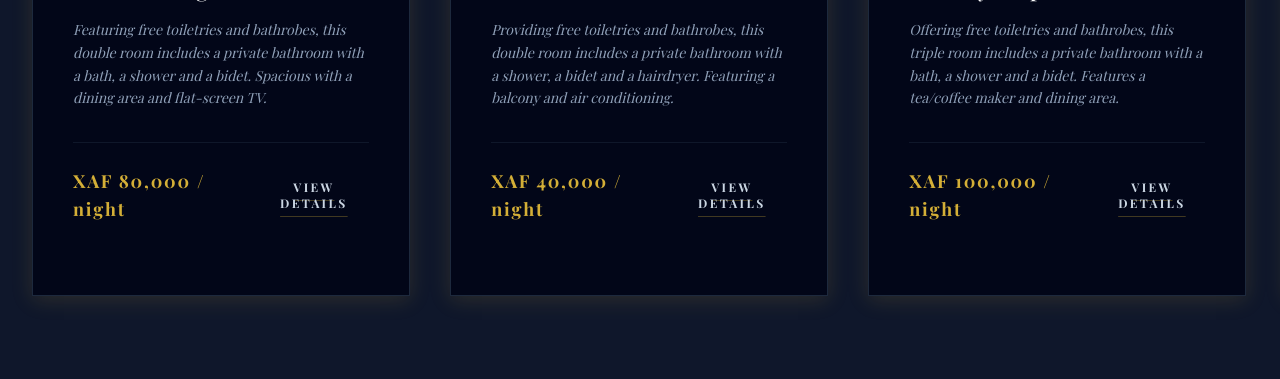
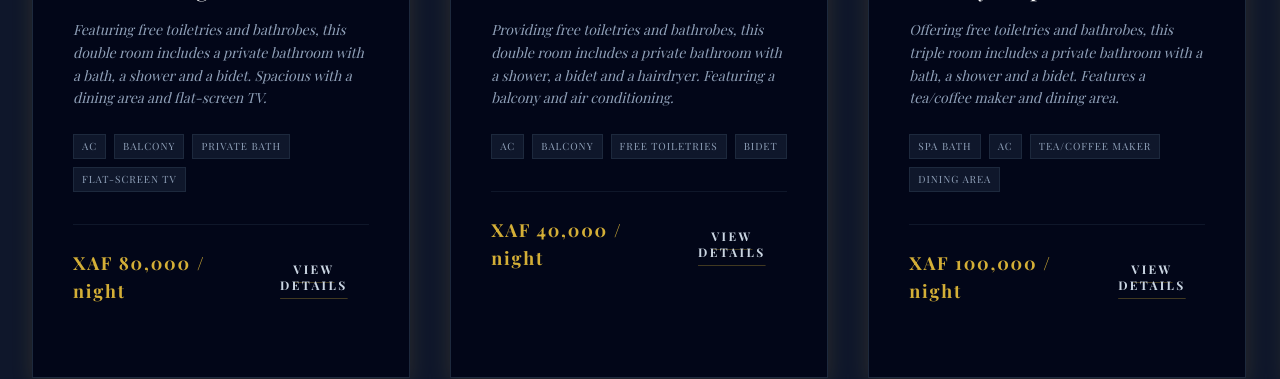
Before and after one commit to Lonewolf-master/Amelia-Hotel, a React (Vite) app: page / in a window 1280 px wide. Shown: the part 1640-2019 px from the top of the page. Built offline with nearby package versions, Linux system fonts and the light colour scheme; a web font is replaced by a local one.

Commit message:
feat(rooms): Enhance RoomGallery with specific room amenities display

```diff
--- a/src/features/rooms/RoomGallery.tsx
+++ b/src/features/rooms/RoomGallery.tsx
@@ -13,6 +13,7 @@ interface Room {
   image: string;
   price: string;
   description: string;
+  amenities: string[];
 }
 
 const ROOMS: Room[] = [
@@ -22,7 +23,8 @@ const ROOMS: Room[] = [
     type: "Extra-large double bed",
     price: "XAF 80,000 / night",
     description: "Featuring free toiletries and bathrobes, this double room includes a private bathroom with a bath, a shower and a bidet. Spacious with a dining area and flat-screen TV.",
-    image: "https://images.unsplash.com/photo-1590490360182-c33d57733427?auto=format&fit=crop&q=80&w=800"
+    image: "https://images.unsplash.com/photo-1590490360182-c33d57733427?auto=format&fit=crop&q=80&w=800",
+    amenities: ["AC", "Balcony", "Private Bath", "Flat-screen TV"]
   },
   {
     id: 2,
@@ -30,7 +32,8 @@ const ROOMS: Room[] = [
     type: "Large double bed",
     price: "XAF 40,000 / night",
     description: "Providing free toiletries and bathrobes, this double room includes a private bathroom with a shower, a bidet and a hairdryer. Featuring a balcony and air conditioning.",
-    image: "https://images.unsplash.com/photo-1566665797739-1674de7a421a?auto=format&fit=crop&q=80&w=800"
+    image: "https://images.unsplash.com/photo-1566665797739-1674de7a421a?auto=format&fit=crop&q=80&w=800",
+    amenities: ["AC", "Balcony", "Free Toiletries", "Bidet"]
   },
   {
     id: 3,
@@ -38,7 +41,8 @@ const ROOMS: Room[] = [
     type: "Extra-large double bed",
     price: "XAF 100,000 / night",
     description: "Offering free toiletries and bathrobes, this triple room includes a private bathroom with a bath, a shower and a bidet. Features a tea/coffee maker and dining area.",
-    image: "https://images.unsplash.com/photo-1582719478250-c89cae4dc85b?auto=format&fit=crop&q=80&w=800"
+    image: "https://images.unsplash.com/photo-1582719478250-c89cae4dc85b?auto=format&fit=crop&q=80&w=800",
+    amenities: ["Spa Bath", "AC", "Tea/Coffee Maker", "Dining Area"]
   },
   {
     id: 4,
@@ -46,7 +50,8 @@ const ROOMS: Room[] = [
     type: "1 Extra-large & 1 Large double bed",
     price: "XAF 150,000 / night",
     description: "The spacious apartment features 1 bedroom and 1 bathroom with a shower. Featuring a balcony, air conditioning, and a flat-screen TV.",
-    image: "https://images.unsplash.com/photo-1631049307264-da0ec9d70304?auto=format&fit=crop&q=80&w=800"
+    image: "https://images.unsplash.com/photo-1631049307264-da0ec9d70304?auto=format&fit=crop&q=80&w=800",
+    amenities: ["Living Area", "Balcony", "Kitchenette", "AC"]
   },
   {
     id: 5,
@@ -54,7 +59,8 @@ const ROOMS: Room[] = [
     type: "2 Bedrooms & 3 Sofa beds",
     price: "XAF 200,000 / night",
     description: "Our most expansive accommodation, accommodating up to 6 guests. Features multiple bedrooms, a living room, and a private balcony with stunning views.",
-    image: "https://images.unsplash.com/photo-1595526114035-0d45ed16cfbf?auto=format&fit=crop&q=80&w=800"
+    image: "https://images.unsplash.com/photo-1595526114035-0d45ed16cfbf?auto=format&fit=crop&q=80&w=800",
+    amenities: ["6 Guests", "2 Bedrooms", "Large Balcony", "Rooftop View"]
   },
   {
     id: 6,
@@ -62,7 +68,8 @@ const ROOMS: Room[] = [
     type: "2 Large double beds",
     price: "XAF 100,000 / night",
     description: "A luxurious space for groups or families, featuring two double beds and a premium spa bath for the ultimate relaxation.",
-    image: "https://images.unsplash.com/photo-1618773928121-c32242e63f39?auto=format&fit=crop&q=80&w=800"
+    image: "https://images.unsplash.com/photo-1618773928121-c32242e63f39?auto=format&fit=crop&q=80&w=800",
+    amenities: ["Spa Bath", "2 Double Beds", "Luxury Linens", "AC"]
   }
 ];
 
@@ -200,13 +207,24 @@ export const RoomGallery: React.FC = () => {
                 </div>
 
                 <div className="p-10 relative">
-                  <span className="text-xs uppercase tracking-[0.3em] text-gold/80 mb-3 block font-semibold">{room.type}</span>
-                  <h4 className="text-2xl text-white mb-4 font-luxury tracking-wide">{room.title}</h4>
-                  <p className="text-slate-400 text-sm mb-8 font-light leading-relaxed italic">
-                    {room.description}
-                  </p>
-                  <div className="flex justify-between items-center pt-6 border-t border-slate-800/50">
-                    <span className="text-gold font-bold tracking-widest text-lg">{room.price}</span>
+                                  <span className="text-xs uppercase tracking-[0.3em] text-gold/80 mb-3 block font-semibold">{room.type}</span>
+                                  <h4 className="text-2xl text-white mb-4 font-luxury tracking-wide">{room.title}</h4>
+                                  <p className="text-slate-400 text-sm mb-6 font-light leading-relaxed italic">
+                                    {room.description}
+                                  </p>
+
+                                  <div className="flex flex-wrap gap-2 mb-8">
+                                    {room.amenities.map((amenity, idx) => (
+                                      <span
+                                        key={idx}
+                                        className="text-[10px] uppercase tracking-widest px-2 py-1 bg-slate-900 border border-slate-800 text-slate-400"
+                                      >
+                                        {amenity}
+                                      </span>
+                                    ))}
+                                  </div>
+
+                                  <div className="flex justify-between items-center pt-6 border-t border-slate-800/50">                    <span className="text-gold font-bold tracking-widest text-lg">{room.price}</span>
                     <button className="text-xs uppercase tracking-[0.2em] text-slate-300 hover:text-gold transition-colors underline underline-offset-8 decoration-gold/30 hover:decoration-gold font-bold">
                       View Details
                     </button>
```
